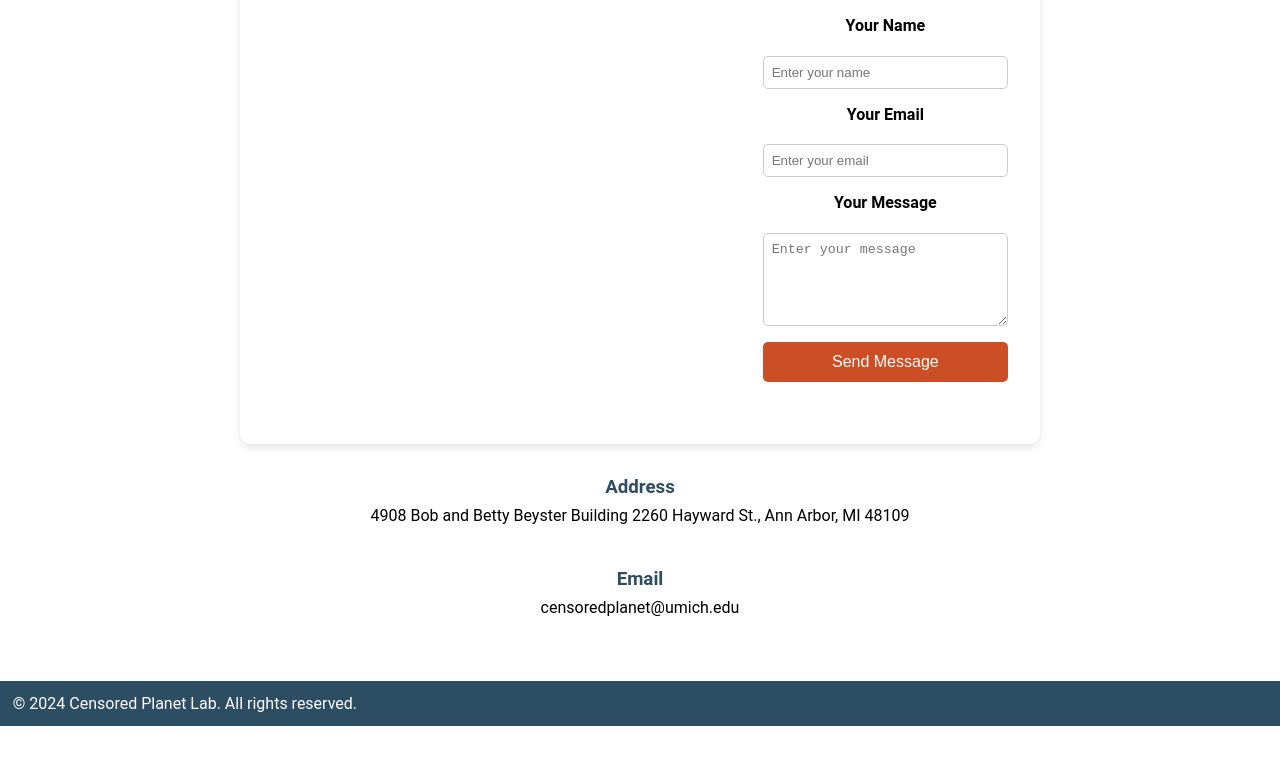
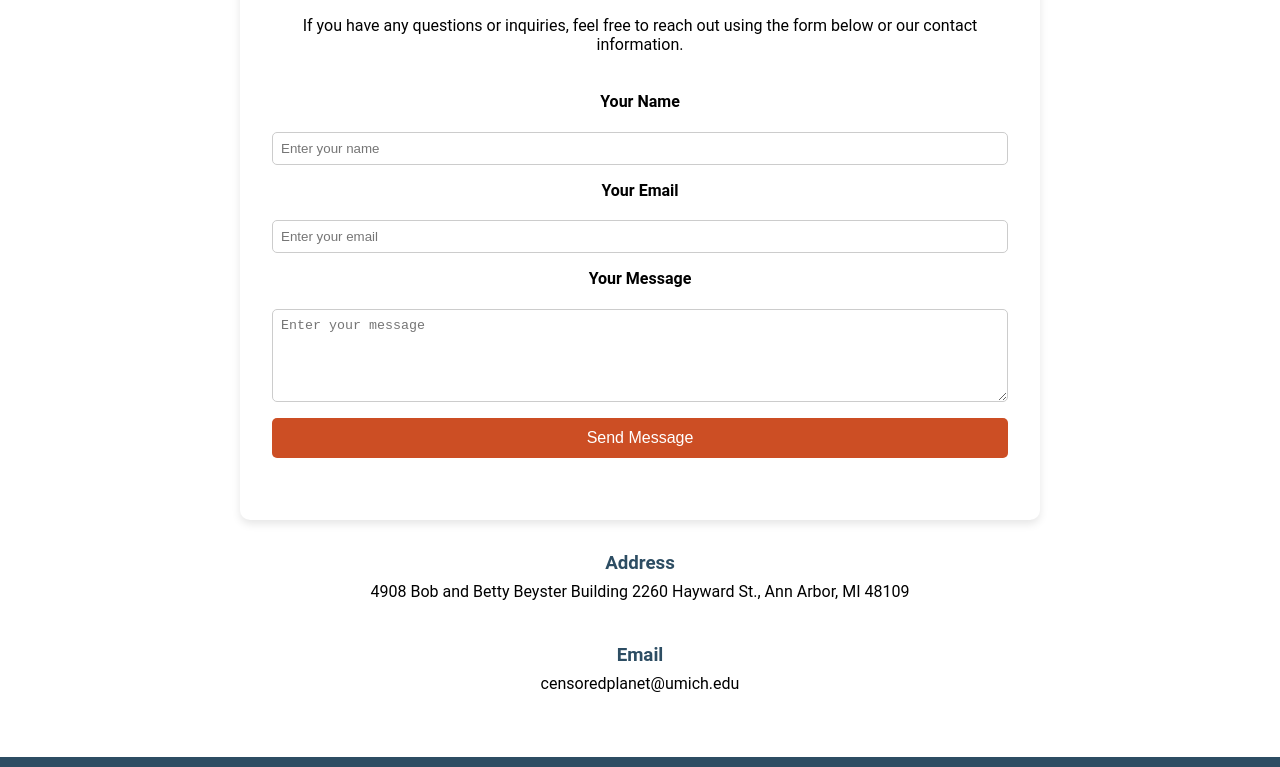
Before and after one commit to maryamnmkfrsh/censoredplanetlab, a plain HTML site: page contact.html in a window 1280 px wide. Shown: the part 222-989 px from the top of the page. Before the commit the page ends 948 px from the top, so only its background shows below. Drawn offline with Linux system fonts and the light colour scheme.

Commit message:
Update contact.html

```diff
--- a/contact.html
+++ b/contact.html
@@ -22,7 +22,7 @@
     </header>
     <main>
       <section class="contact-section">
-        <div class="container">
+        <div class="container-contact">
           <h2>Contact Us</h2>
           <p>
             If you have any questions or inquiries, feel free to reach out using
```
